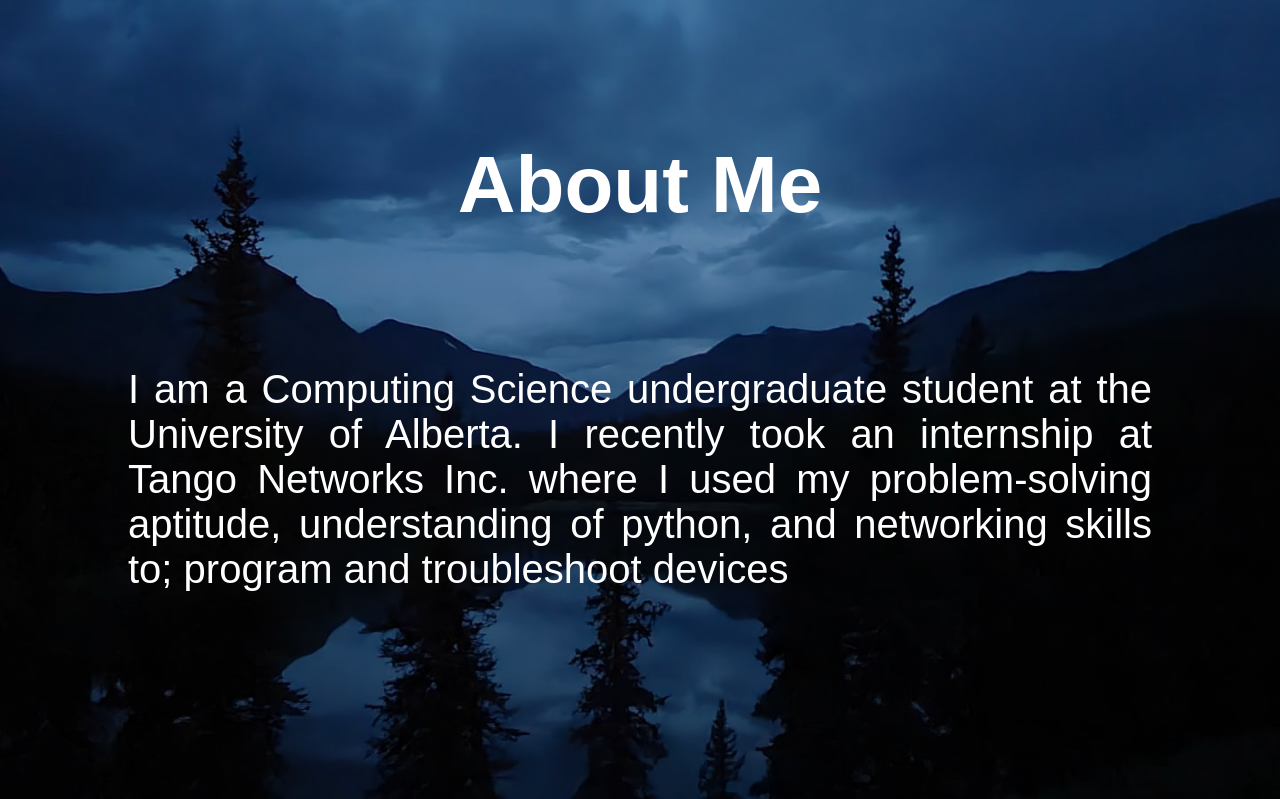
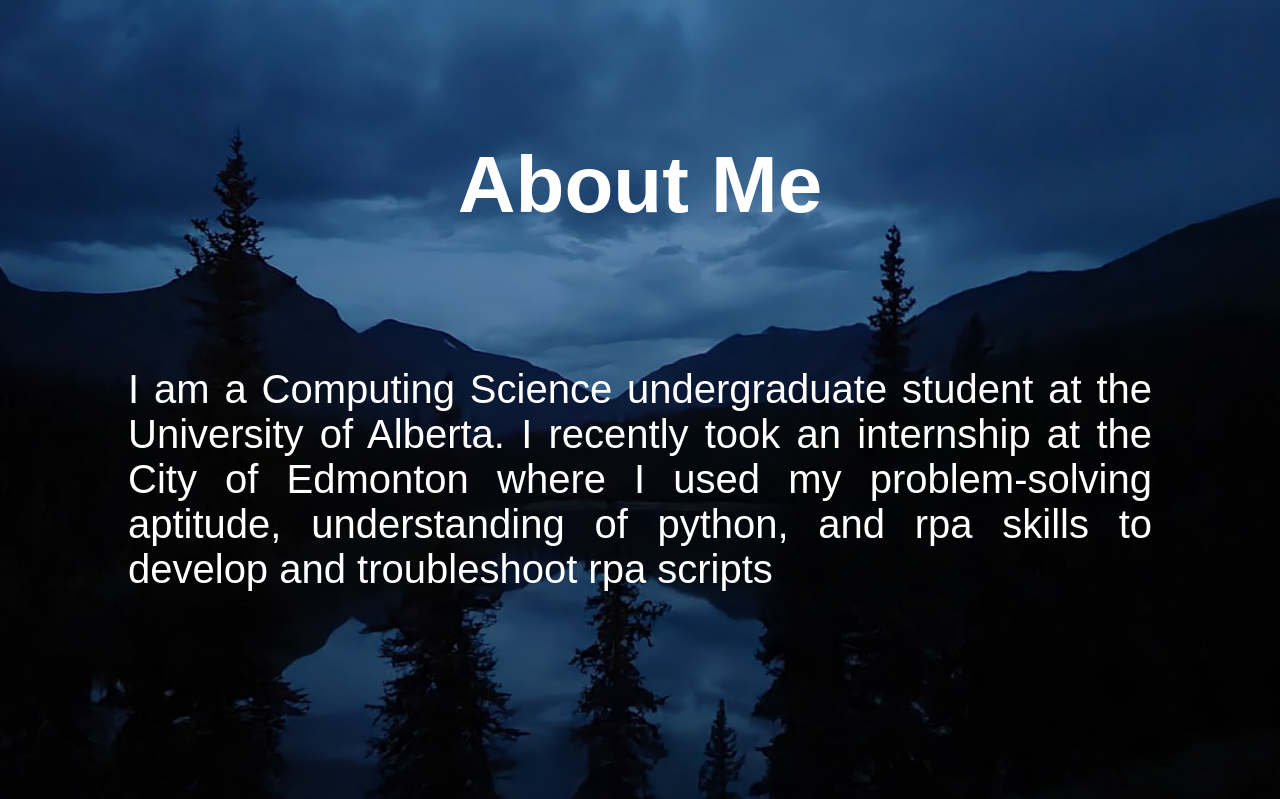
Before and after one commit to b-steem/Projects, a Django app: page /Home/ in a window 1280 px wide. Shown: the part 801-1600 px from the top of the page. Run offline with Django 4.2, Linux system fonts and the light colour scheme; some libraries are stand-ins or nearby versions.

Commit message:
Update index.html
updated text

```diff
--- a/Profile/Home/templates/Home/index.html
+++ b/Profile/Home/templates/Home/index.html
@@ -21,7 +21,7 @@
             </div>
             <div class="container" id="about-background">
                 <h2 class="center" id="about">About Me</h2>
-                <p class="center"> I am a Computing Science undergraduate student at the University of Alberta. I recently took an internship at Tango Networks Inc. where I used my problem-solving aptitude, understanding of python, and networking skills to; program and troubleshoot devices</p>
+                <p class="center"> I am a Computing Science undergraduate student at the University of Alberta. I recently took an internship at the City of Edmonton where I used my problem-solving aptitude, understanding of python, and rpa skills to develop and troubleshoot rpa scripts</p>
             </div>
         </div>
         <div id="contact-info">
```
